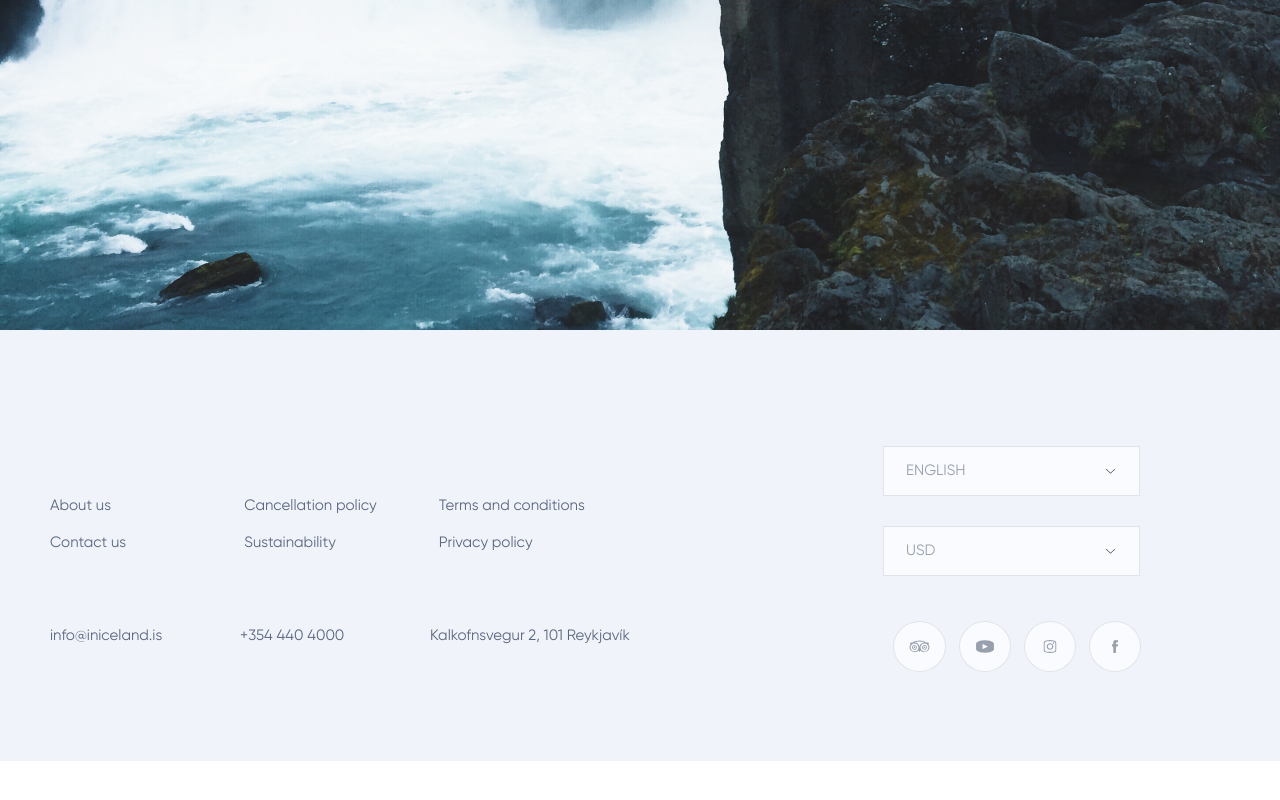
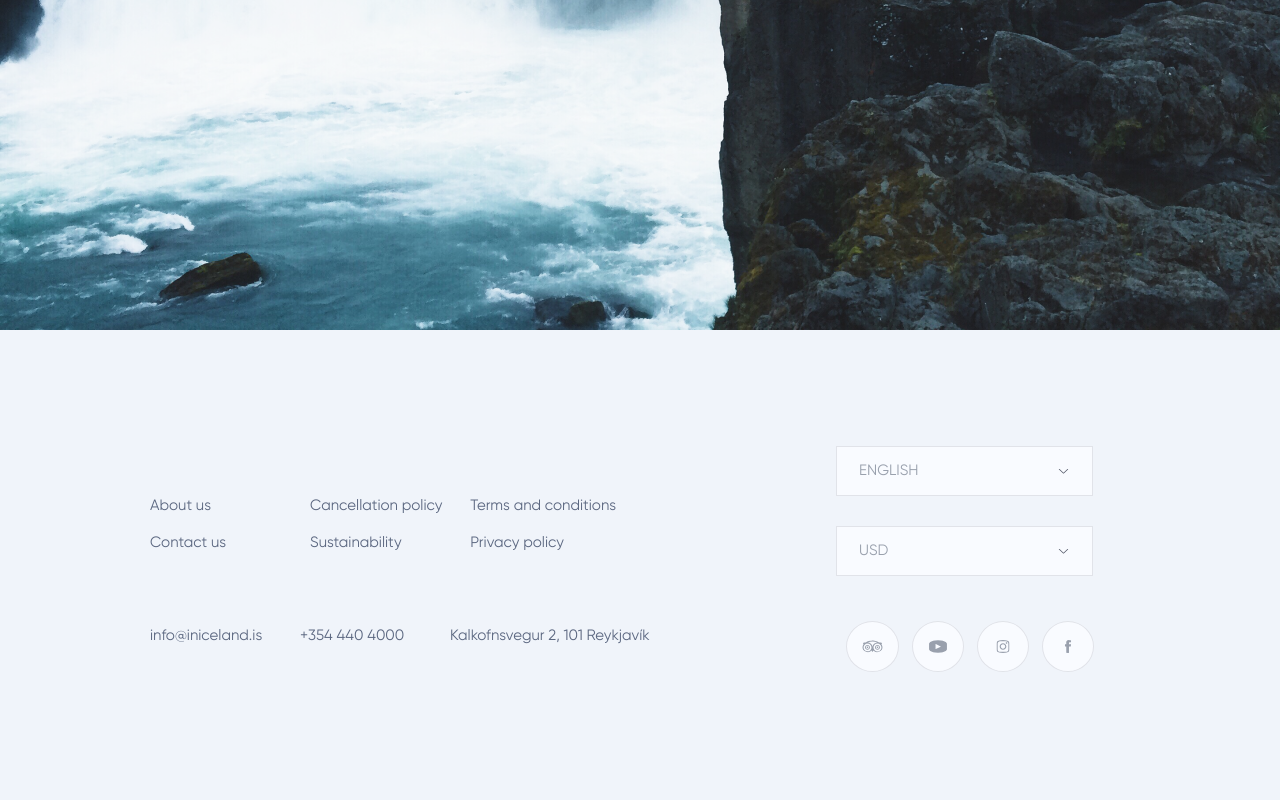
Before and after one commit to Farouk-Adedamola/icelandUI, a React (Create React App) app: page / in a window 1280 px wide. Shown: the part 5680-6480 px from the top of the page. Before the commit the page ends 6441 px from the top, so only its background shows below. Built offline with nearby package versions, Linux system fonts and the light colour scheme.

Commit message:
commit all

```diff
--- a/public/index.html
+++ b/public/index.html
@@ -2,7 +2,7 @@
 <html lang="en">
   <head>
     <meta charset="utf-8" />
-    <link rel="icon" href="%PUBLIC_URL%/favicon.ico" />
+    <!-- <link rel="icon" href="%PUBLIC_URL%/favicon.ico" /> -->
     <meta name="viewport" content="width=device-width, initial-scale=1" />
     <meta name="theme-color" content="#000000" />
     <meta
@@ -24,7 +24,7 @@
       work correctly both with client-side routing and a non-root public URL.
       Learn how to configure a non-root public URL by running `npm run build`.
     -->
-    <title>React App</title>
+    <title>ICELANDIC UI</title>
   </head>
   <body>
     <noscript>You need to enable JavaScript to run this app.</noscript>
--- a/src/Components/Footer/Footer.module.css
+++ b/src/Components/Footer/Footer.module.css
@@ -64,6 +64,9 @@
 }
 
 @media screen and (min-width: 1200px) {
+  .footerSection {
+    padding: 86px 150px;
+  }
   .container1 {
     width: 70%;
     align-self: flex-end;
```
